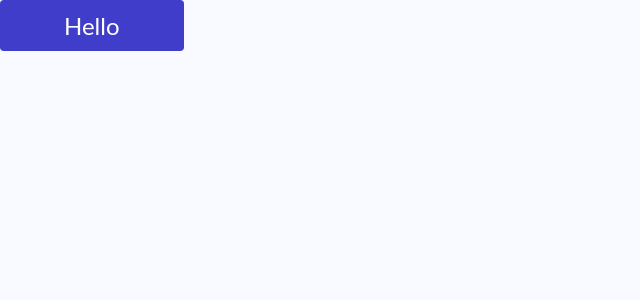
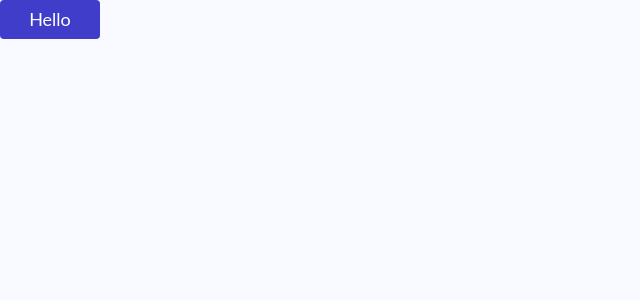
Before and after one commit to FilippSchastnyi/cinema-reservation, a React (Vite) app: page / in a window 1280 px wide. Shown: the top 300 px of the page, without its empty margins (0-640 px from the left). Built offline with nearby package versions, Linux system fonts and the light colour scheme.

Commit message:
CR-pshchasny-chunk-fixes

```diff
--- a/src/App.tsx
+++ b/src/App.tsx
@@ -3,7 +3,7 @@ import Button from './components/_UI/Button/Button';
 function App() {
   return (
     <Button
-      size="btn--sm"
+      size="sm"
       onClick={() => {
         console.log('Hello');
       }}
--- a/src/components/_UI/Button/Button.tsx
+++ b/src/components/_UI/Button/Button.tsx
@@ -26,7 +26,7 @@ function Button({
   isDisabled = false,
 }: IButton): JSX.Element {
   const cls = [classes.btn];
-  cls.push(`btn--${classes[size]}`);
+  cls.push(classes[`btn--${size}`]);
   cls.push(classes[variant]);
 
   return (
```
Also changed, not shown: .eslintrc.json.
